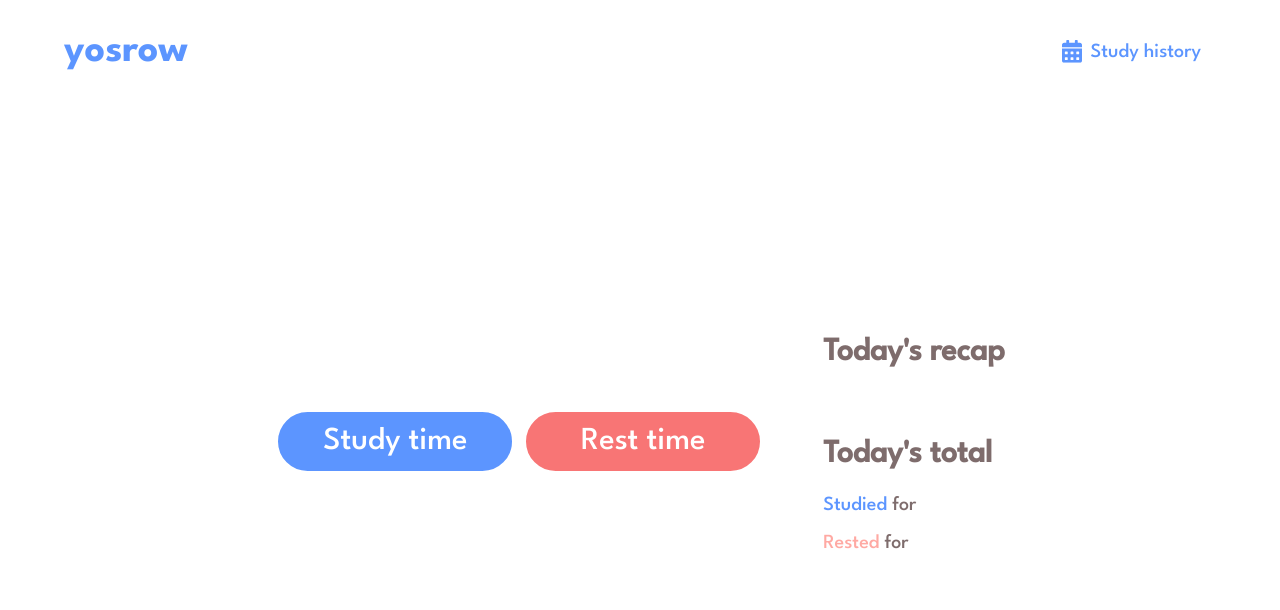
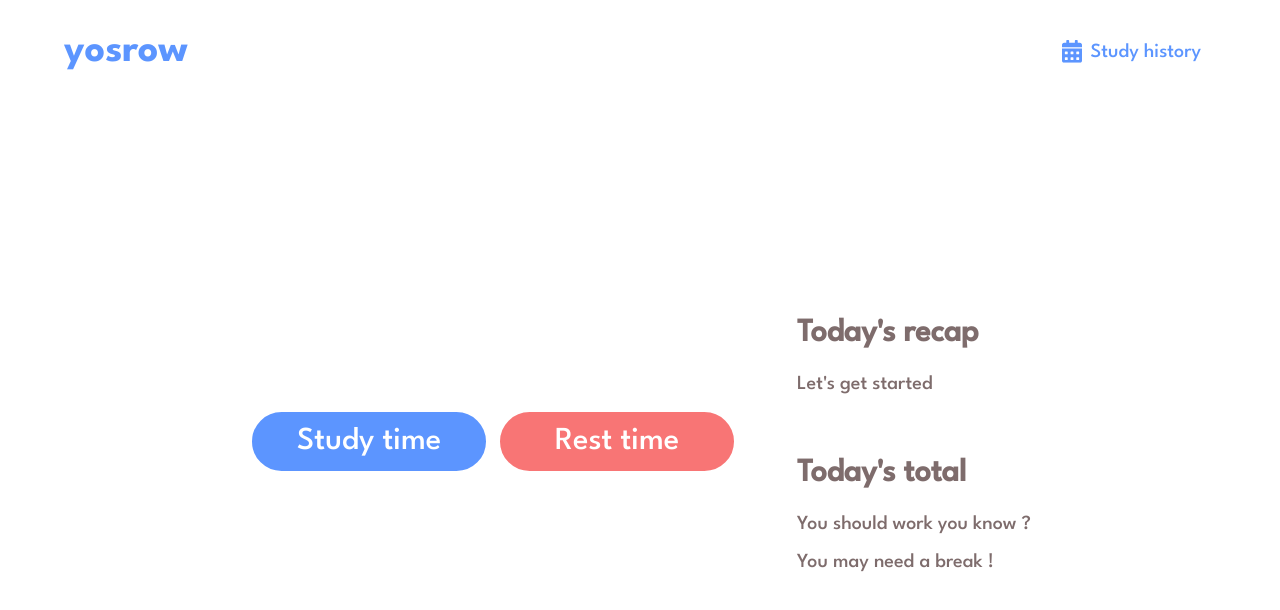
Before and after one commit to RemiBarthe/yosrow, a Vue app: page / in a window 1280 px wide. Shown: the top 610 px of the page. Built offline with nearby package versions, Linux system fonts and the light colour scheme.

Commit message:
Add custom text if no history

```diff
--- a/src/components/TimerHistory.vue
+++ b/src/components/TimerHistory.vue
@@ -14,18 +14,25 @@
         for
         {{ formatDuration(recap.for) }}
       </p>
+
+      <p v-if="!historyStore.recaps[0]" class="spartan-font text-base">
+        Let's get started
+      </p>
     </div>
 
     <div class="total">
       <h2 class="spartan-font text-lg">Today's total</h2>
-      <p class="spartan-font text-base">
+      <p v-if="historyStore.total.study" class="spartan-font text-base">
         <span class="study">Studied</span> for
         {{ formatDuration(historyStore.total.study) }}
       </p>
-      <p class="spartan-font text-base">
+      <p v-else class="spartan-font text-base">You should work you know ?</p>
+
+      <p v-if="historyStore.total.rest" class="spartan-font text-base">
         <span class="rest">Rested</span> for
         {{ formatDuration(historyStore.total.rest) }}
       </p>
+      <p v-else class="spartan-font text-base">You may need a break !</p>
     </div>
   </div>
 </template>
```
